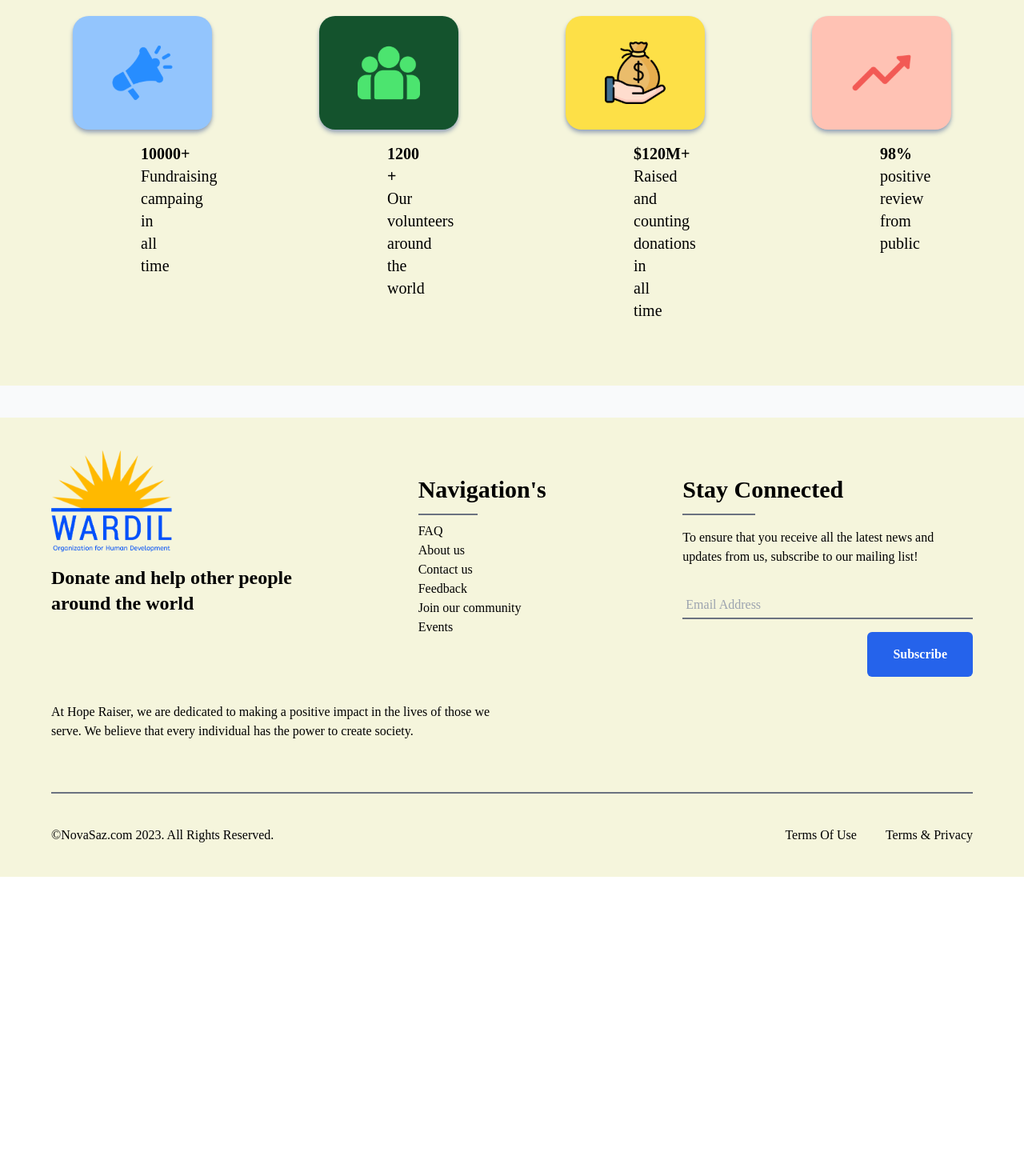
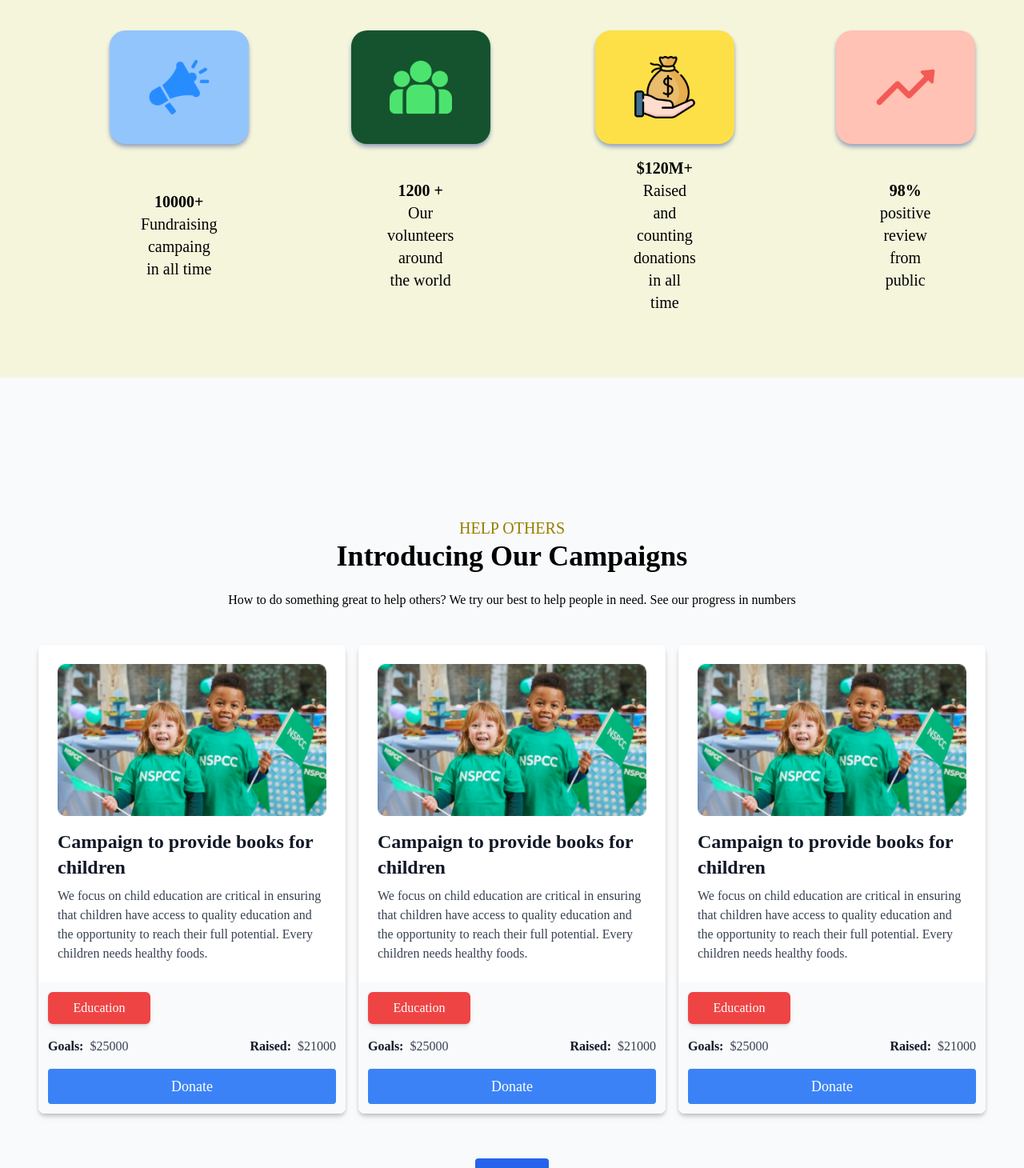
Before and after one commit to NovaSaz-old/Wardil, a React (Vite) app: page / in a window 1280 px wide. Shown: the part 3296-4756 px from the top of the page at 80% size. Before the commit the page ends 4392 px from the top, so only its background shows below. Built offline with nearby package versions, Linux system fonts and the light colour scheme.

Commit message:
video component and other small edits

```diff
--- a/src/components/AboutUsSection.jsx
+++ b/src/components/AboutUsSection.jsx
@@ -1,10 +1,7 @@
 import SimpleCard from "../components/SimpleCard";
 import aboutUsSide from "../assets/images/image 2.png";
-import videoFrame from "../assets/images/video.png";
-import marketing from "../assets/homeSVGs/marketing.svg";
-import volunteers from "../assets/homeSVGs/volunteers.svg";
-import donations from "../assets/homeSVGs/donations.svg";
-import increase from "../assets/homeSVGs/increase.svg";
+import CampaignCard from "../components/CampaignCard.jsx";
+import VideoBanner from "./VideoBanner.jsx";
 
 export default function AboutUsSection() {
   return (
@@ -56,7 +53,7 @@ export default function AboutUsSection() {
             <p className="mb-1 mt-4 text-lg font-semibold text-blue-700">
               About us
             </p>
-            <h1 className="mb-4 text-6xl font-semibold">
+            <h1 className="mb-4 text-6xl font-semibold leading-[1.15]">
               Together for a world without poverty
             </h1>
             <h3 className="mt-8 text-3xl md:mt-4">
@@ -77,64 +74,30 @@ export default function AboutUsSection() {
       </div>
 
       {/** video section   ---  flex items-center justify-center text-center*/}
-      <div className="bg-[#F5F5DC] px-4 py-8 md:px-8 md:py-12">
-        <img src={videoFrame} className="mx-auto" />
-        <div className="mt-12 grid grid-cols-2 gap-x-4 md:grid-cols-4">
-          <div className="mb-8">
-            <img
-              src={marketing}
-              alt="marketing"
-              className="mx-auto rounded-[1.25rem] bg-blue-300 px-12 py-8 shadow-md shadow-slate-400 drop-shadow-sm"
-            />
-            <h4 className="mt-4 text-center text-lg font-semibold md:mx-36 md:text-left md:text-xl">
-              10000+
-              <br />
-              <span className="font-normal">
-                Fundraising campaing in all time
-              </span>
-            </h4>
-          </div>
-          <div className="mb-8">
-            <img
-              src={volunteers}
-              alt="marketing"
-              className="mx-auto rounded-[1.25rem] bg-green-900 px-12 py-8 shadow-md shadow-slate-400 drop-shadow-sm"
-            />
-            <h4 className="mt-4 text-center text-lg font-semibold md:mx-36 md:text-left md:text-xl">
-              1200 +
-              <br />
-              <span className="font-normal">
-                Our volunteers around the world
-              </span>
-            </h4>
-          </div>
-          <div className="mb-8">
-            <img
-              src={donations}
-              alt="marketing"
-              className="mx-auto rounded-[1.25rem] bg-yellow-300 px-12 py-8 shadow-md shadow-slate-400 drop-shadow-sm"
-            />
-            <h4 className="mt-4 text-center text-lg font-semibold md:mx-36 md:text-left md:text-xl">
-              $120M+
-              <br />
-              <span className="font-normal">
-                Raised and counting donations in all time
-              </span>
-            </h4>
-          </div>
-          <div className="mb-8">
-            <img
-              src={increase}
-              alt="marketing"
-              className="mx-auto rounded-[1.25rem] bg-[#FFC2B4] px-12 py-8 shadow-md shadow-slate-400 drop-shadow-sm"
-            />
-            <h4 className="mt-4 text-center text-lg font-semibold md:mx-36 md:text-left md:text-xl">
-              98%
-              <br />
-              <span className="font-normal">positive review from public</span>
-            </h4>
-          </div>
+      <VideoBanner />
+
+      {/** Help others section */}
+      <div className="p-4 md:p-12 xl:px-20">
+        <div className="mt-32 text-center">
+          <h3 className="text-xl font-medium leading-tight text-[#957E00]">
+            HELP OTHERS
+          </h3>
+          <h1 className="text-4xl font-semibold leading-tight">
+            Introducing Our Campaigns
+          </h1>
+          <p className="mt-4 leading-loose">
+            How to do something great to help others? We try our best to help
+            people in need. See our progress in numbers
+          </p>
         </div>
+        <div className="mt-8 flex flex-col place-items-center md:grid md:grid-cols-2 md:gap-12 lg:grid-cols-3 xl:gap-20">
+          <CampaignCard />
+          <CampaignCard />
+          <CampaignCard />
+        </div>
+        <button className="mx-auto mt-12 flex rounded bg-blue-600 px-4 py-2 text-center font-medium text-white">
+          See more
+        </button>
       </div>
     </div>
   );
--- a/src/components/CampaignCard.jsx
+++ b/src/components/CampaignCard.jsx
@@ -3,8 +3,8 @@ import cardImage from "../assets/images/cardImage.png";
 
 function CampaignCard() {
   return (
-    <div className="m-2 w-96 overflow-hidden rounded-lg bg-white shadow-md drop-shadow-md">
-      <div className="p-6">
+    <div className="m-2 w-80 overflow-hidden rounded-lg bg-white shadow-md drop-shadow-md xl:w-96">
+      <div className="p-4 xl:p-6">
         <img src={cardImage} className="mx-auto mb-4 w-full" />
         <h2 className="text-2xl font-semibold text-gray-900">
           Campaign to provide books for children
@@ -30,7 +30,7 @@ function CampaignCard() {
               <span className="ml-2 font-normal text-gray-700">$21000</span>
             </p>
           </div>
-          <button className="mt-4 w-full rounded bg-blue-500 px-4 py-2 text-xl font-semibold text-white hover:bg-blue-700">
+          <button className="mt-4 w-full rounded bg-blue-500 px-4 py-2 text-lg font-medium text-white hover:bg-blue-700">
             <Link to="/donate">Donate</Link>
           </button>
         </div>
--- /dev/null
+++ b/src/components/VideoBanner.jsx
@@ -0,0 +1,70 @@
+import videoFrame from "../assets/images/video.png";
+import marketing from "../assets/homeSVGs/marketing.svg";
+import volunteers from "../assets/homeSVGs/volunteers.svg";
+import donations from "../assets/homeSVGs/donations.svg";
+import increase from "../assets/homeSVGs/increase.svg";
+
+export default function VideoBanner() {
+  return (
+    <div className="bg-[#F5F5DC] px-4 py-8 md:px-8 md:py-12">
+      <img src={videoFrame} className="mx-auto" />
+      <div className="mt-12 grid grid-cols-2 gap-x-4 xl:grid-cols-4">
+        <div className="mb-8 grid">
+          <img
+            src={marketing}
+            alt="marketing"
+            className="mx-auto rounded-[1.25rem] bg-blue-300 px-12 py-8 shadow-md shadow-slate-400 drop-shadow-sm"
+          />
+          <h4 className="mt-4 text-center text-lg font-semibold md:mx-36 md:text-xl">
+            10000+
+            <br />
+            <span className="font-normal">
+              Fundraising campaing in all time
+            </span>
+          </h4>
+        </div>
+
+        <div className="mb-8 grid">
+          <img
+            src={volunteers}
+            alt="marketing"
+            className="mx-auto rounded-[1.25rem] bg-green-900 px-12 py-8 shadow-md shadow-slate-400 drop-shadow-sm"
+          />
+          <h4 className="mt-4 text-center text-lg font-semibold md:mx-36 md:text-xl">
+            1200 +
+            <br />
+            <span className="font-normal">Our volunteers around the world</span>
+          </h4>
+        </div>
+
+        <div className="mb-8 grid">
+          <img
+            src={donations}
+            alt="marketing"
+            className="mx-auto rounded-[1.25rem] bg-yellow-300 px-12 py-8 shadow-md shadow-slate-400 drop-shadow-sm"
+          />
+          <h4 className="mt-4 text-center text-lg font-semibold md:mx-36 md:text-xl">
+            $120M+
+            <br />
+            <span className="font-normal">
+              Raised and counting donations in all time
+            </span>
+          </h4>
+        </div>
+
+        <div className="mb-8 grid">
+          <img
+            src={increase}
+            alt="marketing"
+            className="mx-auto rounded-[1.25rem] bg-[#FFC2B4] px-12 py-8 shadow-md shadow-slate-400 drop-shadow-sm"
+          />
+          <h4 className="mt-4 text-center text-lg font-semibold md:mx-36 md:text-xl">
+            98%
+            <br />
+            <span className="font-normal">positive review from public</span>
+          </h4>
+        </div>
+      </div>
+    </div>
+  );
+}
```
